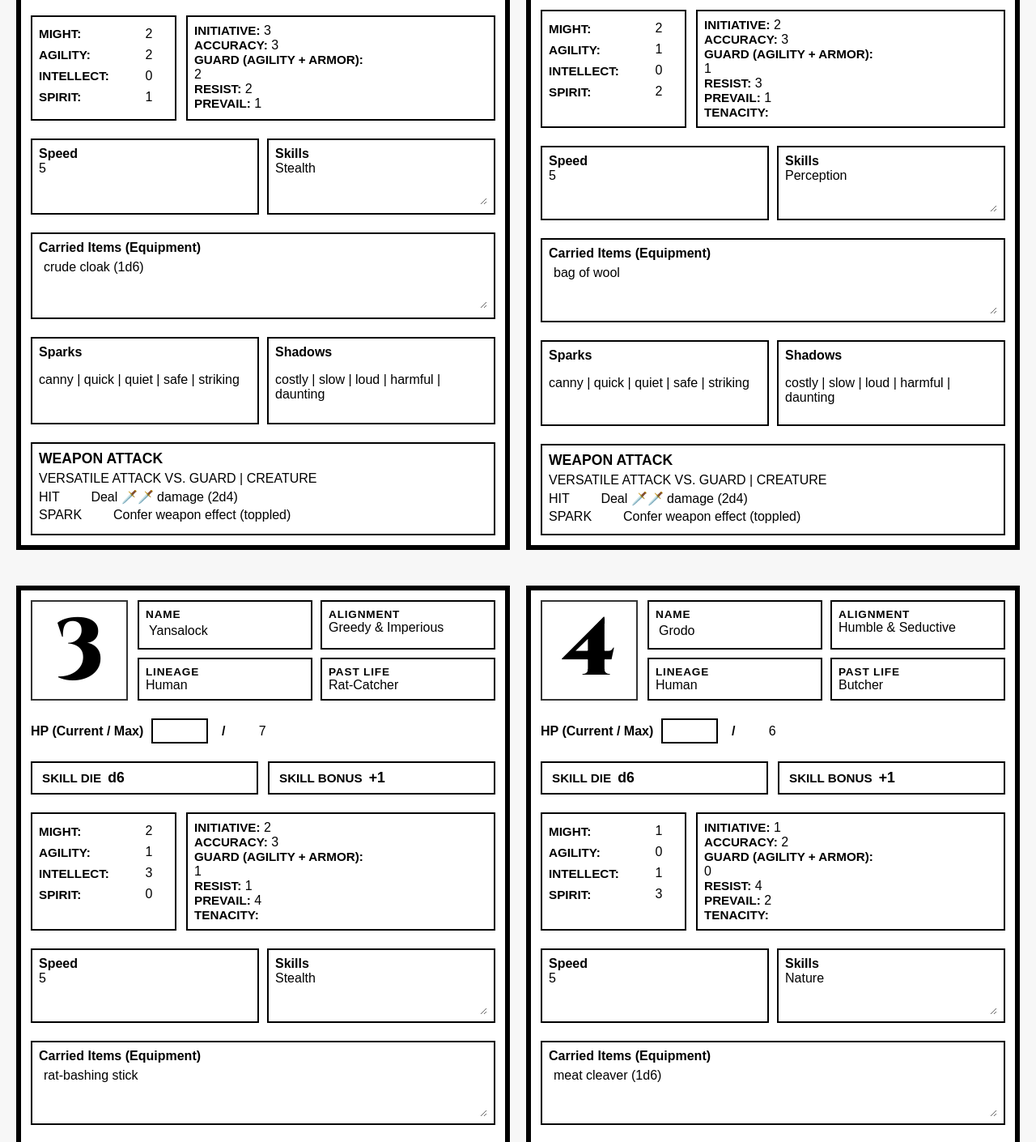
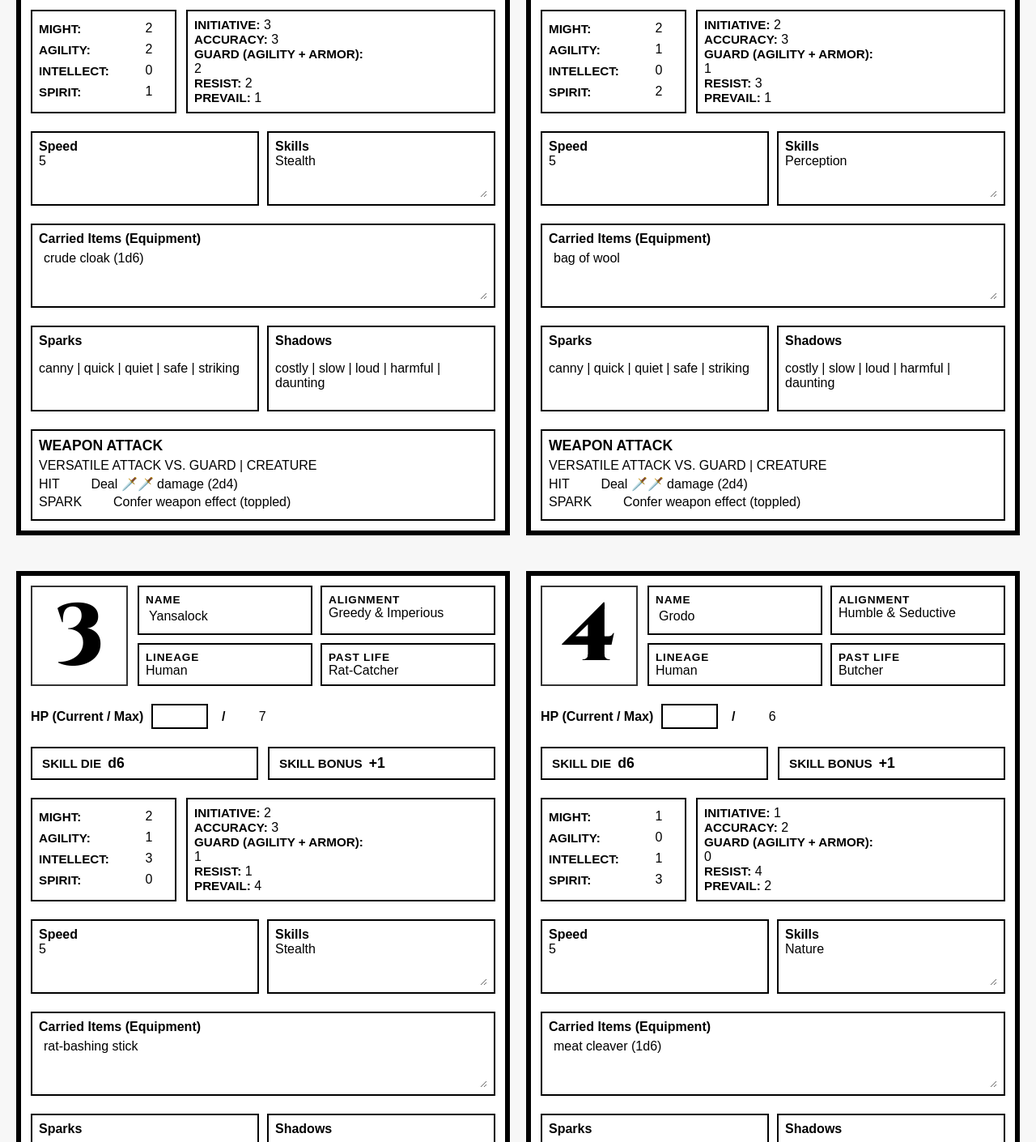
Before and after one commit to metamageia/Peasant-Generator, a plain HTML site: page index.html in a window 1280 px wide. Shown: the part 467-1877 px from the top of the page at 81% size. Drawn offline with Linux system fonts and the light colour scheme.

Commit message:
Fix tenacity

```diff
--- a/index.html
+++ b/index.html
@@ -227,10 +227,6 @@
             <label>Prevail:</label>
             <input type="text" class="prevail" name="prevail" readonly />
           </div>
-          <div>
-            <label>Tenacity:</label>
-            <input type="text" class="tenacity" name="tenacity" readonly />
-          </div>
         </div>
       </div>
       <div class="speed-carried">
@@ -351,10 +347,6 @@
           <div>
             <label>Prevail:</label>
             <input type="text" class="prevail" name="prevail" readonly />
-          </div>
-          <div>
-            <label>Tenacity:</label>
-            <input type="text" class="tenacity" name="tenacity" readonly />
           </div>
         </div>
       </div>
@@ -477,10 +469,6 @@
             <label>Prevail:</label>
             <input type="text" class="prevail" name="prevail" readonly />
           </div>
-          <div>
-            <label>Tenacity:</label>
-            <input type="text" class="tenacity" name="tenacity" readonly />
-          </div>
         </div>
       </div>
       <div class="speed-carried">
```
